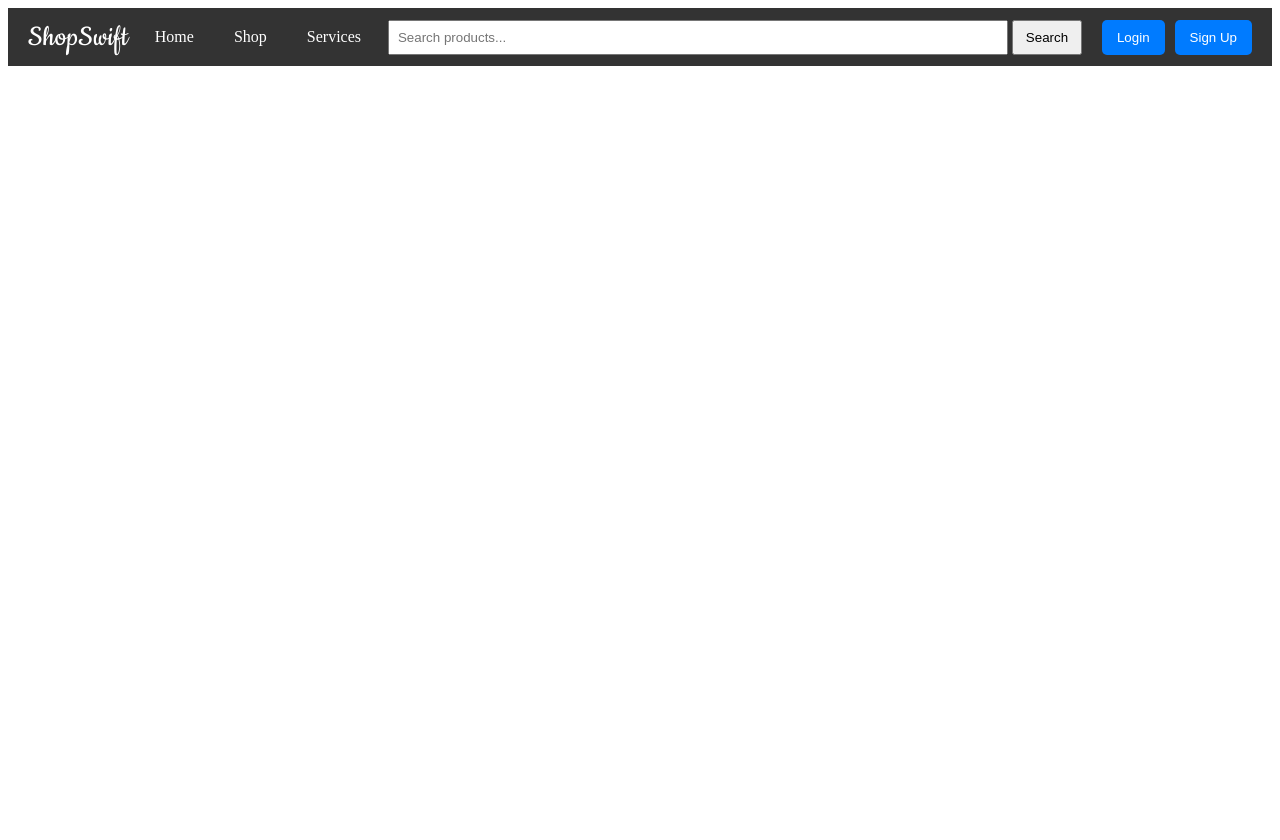
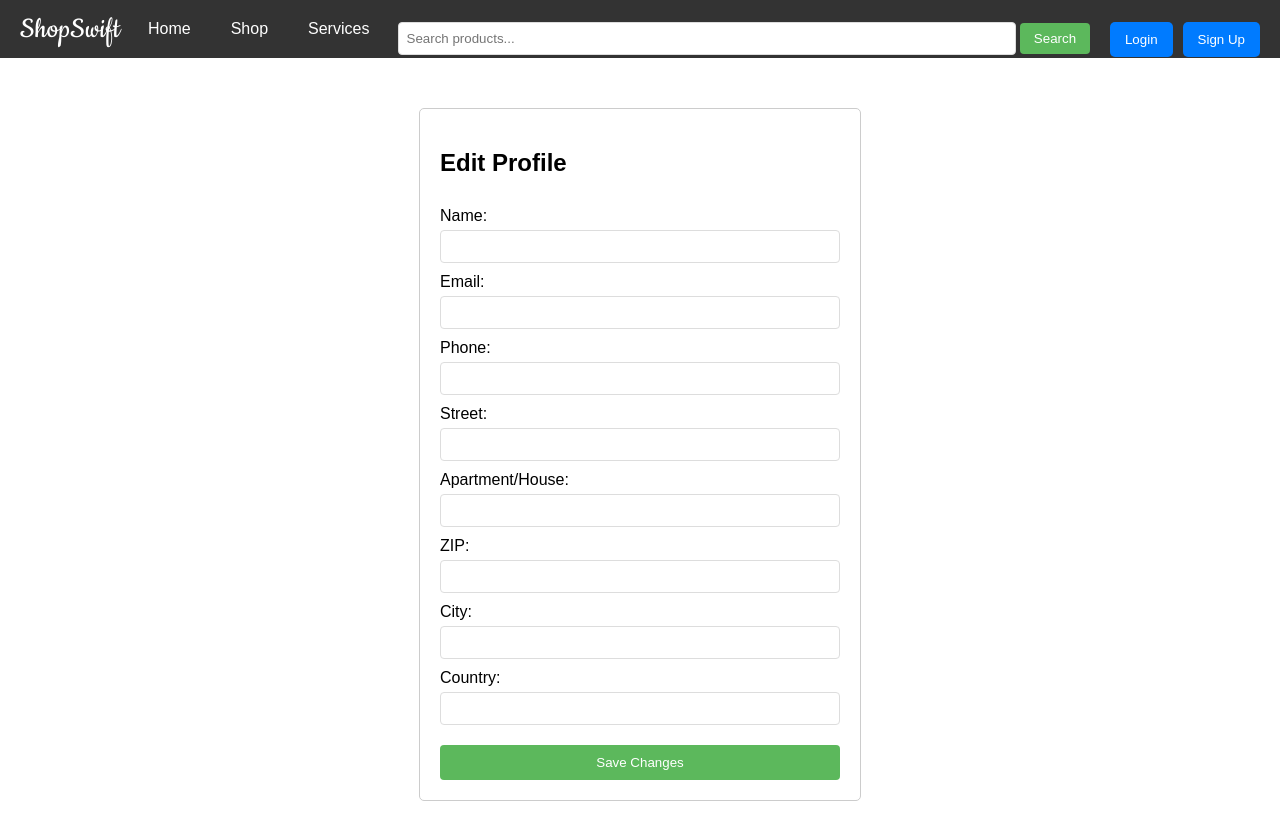
Before and after one commit to ffkhan/cs375, a website: page userProfile.html in a window 1280 px wide. Before the commit the page ends 800 px from the top, so only its background shows below. Drawn offline with Linux system fonts and the light colour scheme.

Commit message:
User Profile

```diff
--- a/package.json
+++ b/package.json
@@ -21,7 +21,8 @@
     "mongodb": "^6.3.0",
     "mongoose": "^7.6.3",
     "morgan": "^1.10.0",
-    "multer": "^1.4.5-lts.1"
+    "multer": "^1.4.5-lts.1",
+    "open": "^9.1.0"
   },
   "keywords": [],
   "devDependencies": {
--- a/userProfile.css
+++ b/userProfile.css
@@ -0,0 +1,49 @@
+body {
+    margin: 0;
+    font-family: Arial, sans-serif;
+}
+
+.profile-container {
+    max-width: 400px;
+    margin: 50px auto;
+    padding: 20px;
+    border: 1px solid #ccc;
+    border-radius: 5px;
+}
+
+#profile-form {
+    display: flex;
+    flex-direction: column;
+}
+
+label {
+    margin-top: 10px;
+}
+
+input[type="text"],
+input[type="email"],
+input[type="password"],
+input[type="tel"] {
+    padding: 8px;
+    margin-top: 5px;
+    border: 1px solid #ddd;
+    border-radius: 4px;
+}
+
+input[type="checkbox"] {
+    margin-top: 5px;
+}
+
+button {
+    margin-top: 20px;
+    padding: 10px 15px;
+    background-color: #5cb85c;
+    color: white;
+    border: none;
+    border-radius: 4px;
+    cursor: pointer;
+}
+
+button:hover {
+    background-color: #4cae4c;
+}
--- a/userProfile.html
+++ b/userProfile.html
@@ -1,15 +1,46 @@
 <!DOCTYPE html>
-<html lang="en" xmlns="http://www.w3.org/1999/html">
-<head>
-    <meta charset="UTF-8">
-    <meta name="viewport" content="width=device-width, initial-scale=1.0">
-    <link href="https://fonts.googleapis.com/css2?family=Cookie&display=swap" rel="stylesheet">
-    <title>User Profile</title>
-    <link rel="stylesheet" type="text/css" href="">
-    <link rel="stylesheet" href="navbar.css">
-</head>
+<html lang="en">
+    <head>
+        <meta charset="UTF-8">
+        <meta name="viewport" content="width=device-width, initial-scale=1.0">
+        <title>User Profile</title>
+        <link href="https://fonts.googleapis.com/css2?family=Cookie&display=swap" rel="stylesheet">
+        <link href="homepage.css" rel="stylesheet">
+        <link href="navbar.css" rel="stylesheet">
+        <link rel="stylesheet" href="userProfile.css">
+        <script src="userProfile.js"></script>
+    </head>
     <body>
         <script src="navbar.js"></script>
-        <script src="navbarScript.js"></script>
+        <div class="profile-container">
+            <h2>Edit Profile</h2>
+            <form id="profile-form">
+                <label for="profile-name">Name:</label>
+                <input type="text" id="profile-name" name="name" value="Name">
+
+                <label for="profile-email">Email:</label>
+                <input type="email" id="profile-email" name="email" value="Email">
+
+                <label for="profile-phone">Phone:</label>
+                <input type="tel" id="profile-phone" name="phone" value="Phone Number">
+
+                <label for="profile-street">Street:</label>
+                <input type="text" id="profile-street" name="street" value="Street">
+
+                <label for="profile-apartment">Apartment/House:</label>
+                <input type="text" id="profile-apartment" name="apartment" value="Apartment/House">
+
+                <label for="profile-zip">ZIP:</label>
+                <input type="text" id="profile-zip" name="zip" value="Zip">
+
+                <label for="profile-city">City:</label>
+                <input type="text" id="profile-city" name="city" value="City">
+
+                <label for="profile-country">Country:</label>
+                <input type="text" id="profile-country" name="country" value="Country">
+
+                <button type="submit">Save Changes</button>
+            </form>
+        </div>
     </body>
 </html>
--- /dev/null
+++ b/userProfile.js
@@ -0,0 +1,10 @@
+document.addEventListener('DOMContentLoaded', function() {
+    document.getElementById('profile-name').value = localStorage.getItem('userName');
+    document.getElementById('profile-email').value = localStorage.getItem('userEmail');
+    document.getElementById('profile-phone').value = localStorage.getItem('userPhone');
+    document.getElementById('profile-street').value = localStorage.getItem('userStreet');
+    document.getElementById('profile-apartment').value = localStorage.getItem('userApartment');
+    document.getElementById('profile-zip').value = localStorage.getItem('userZip');
+    document.getElementById('profile-city').value = localStorage.getItem('userCity');
+    document.getElementById('profile-country').value = localStorage.getItem('userCountry');
+});
```
Also changed, not shown: loginScript.js (+8 -0 lines), 1 other file.
